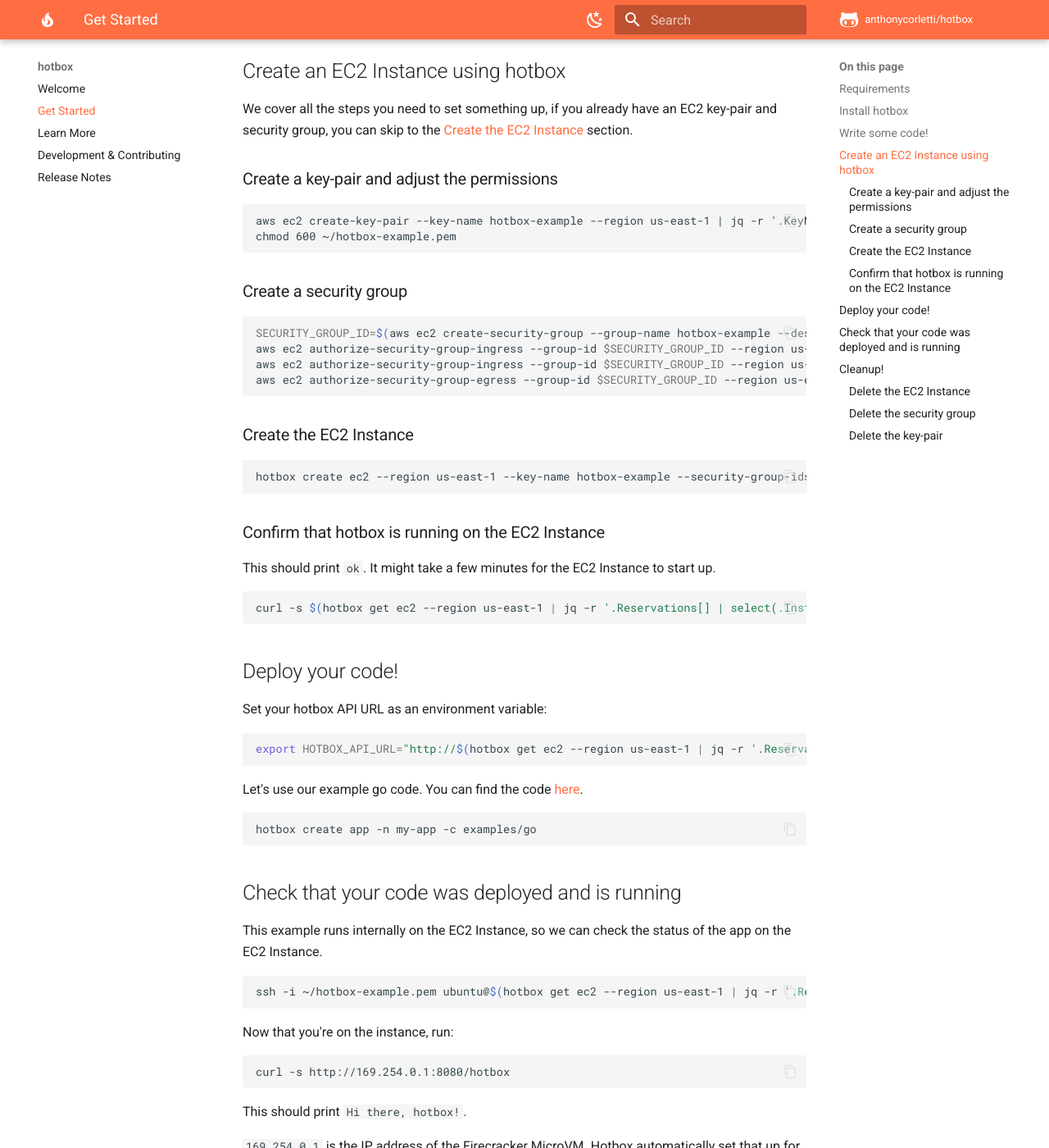
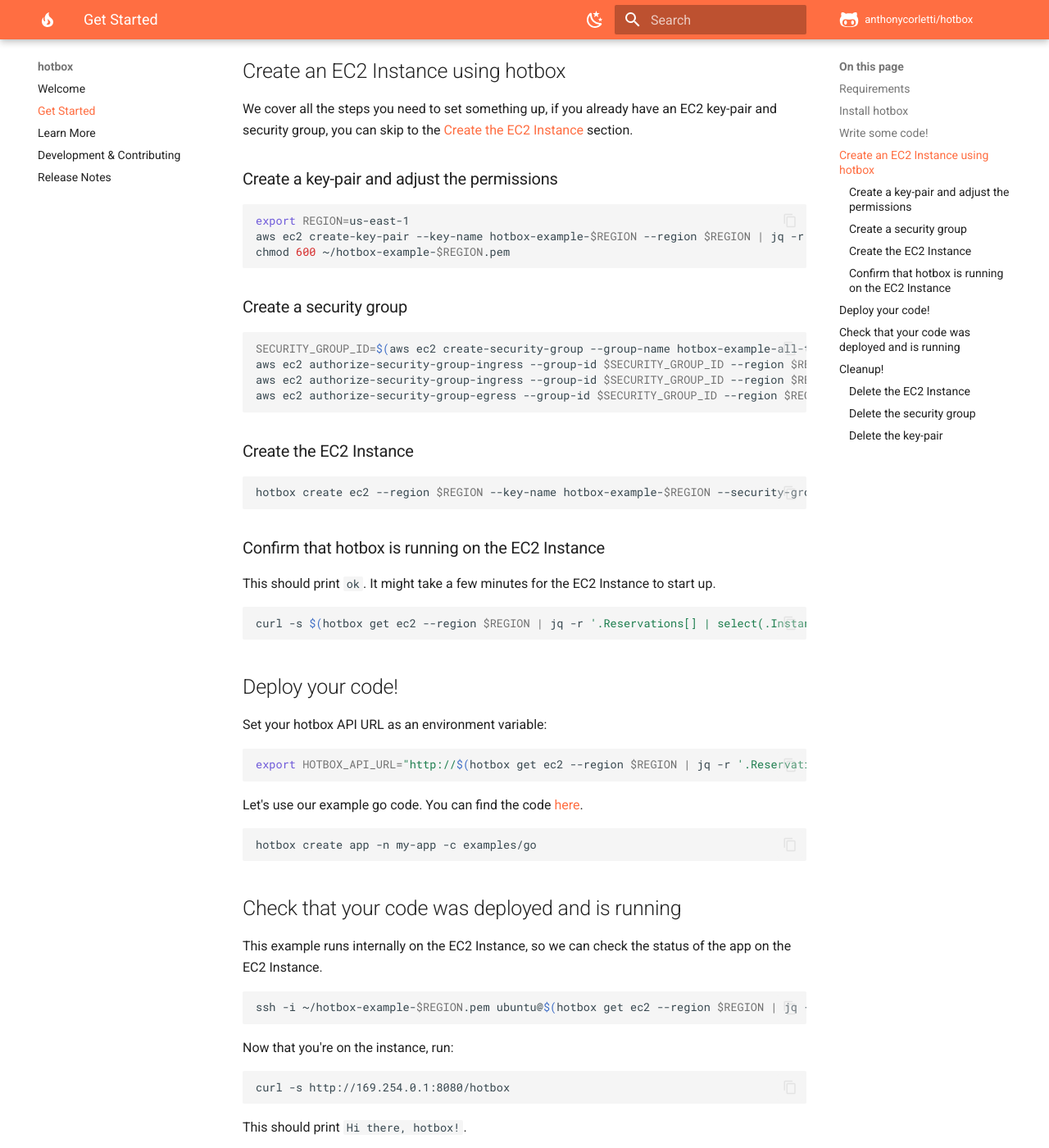
Before and after one commit to anthonycorletti/hotbox, an MkDocs documentation site: the page built from docs/get-started.md, in a window 1280 px wide and 1400 px high, scrolled down 998 px. Shown: the whole window at 82% size. Built offline with MkDocs 1.6.1 and Material for MkDocs 9.7.7, drawn with Linux system fonts in a browser that asks for light colours; comment, search, counter and statistics services are not loaded; some of the changed text lies outside the part shown.

Commit message:
docs/get-started.md

````diff
--- a/docs/get-started.md
+++ b/docs/get-started.md
@@ -46,24 +46,25 @@
 
 ### Create a key-pair and adjust the permissions
 
-```
-aws ec2 create-key-pair --key-name hotbox-example --region us-east-1 | jq -r '.KeyMaterial' > ~/hotbox-example.pem
-chmod 600 ~/hotbox-example.pem
+```bash
+export REGION=us-east-1
+aws ec2 create-key-pair --key-name hotbox-example-$REGION --region $REGION | jq -r '.KeyMaterial' > ~/hotbox-example-$REGION.pem
+chmod 600 ~/hotbox-example-$REGION.pem
 ```
 
 ### Create a security group
 
 ```bash
-SECURITY_GROUP_ID=$(aws ec2 create-security-group --group-name hotbox-example --description "All traffic allowed" --vpc-id $(aws ec2 describe-vpcs | jq -r '.Vpcs[] | select(.IsDefault) | .VpcId') --region us-east-1 | jq -r '.GroupId')
-aws ec2 authorize-security-group-ingress --group-id $SECURITY_GROUP_ID --region us-east-1 --protocol all --port all --cidr 0.0.0.0/0
-aws ec2 authorize-security-group-ingress --group-id $SECURITY_GROUP_ID --region us-east-1 --ip-permissions IpProtocol=-1,Ipv6Ranges='[{CidrIpv6=::/0}]'
-aws ec2 authorize-security-group-egress --group-id $SECURITY_GROUP_ID --region us-east-1 --ip-permissions IpProtocol=-1,Ipv6Ranges='[{CidrIpv6=::/0}]'
+SECURITY_GROUP_ID=$(aws ec2 create-security-group --group-name hotbox-example-all-traffic --description "All traffic allowed" --vpc-id $(aws ec2 describe-vpcs --region $REGION | jq -r '.Vpcs[] | select(.IsDefault) | .VpcId') --region $REGION | jq -r '.GroupId')
+aws ec2 authorize-security-group-ingress --group-id $SECURITY_GROUP_ID --region $REGION --protocol all --port all --cidr 0.0.0.0/0
+aws ec2 authorize-security-group-ingress --group-id $SECURITY_GROUP_ID --region $REGION --ip-permissions IpProtocol=-1,Ipv6Ranges='[{CidrIpv6=::/0}]'
+aws ec2 authorize-security-group-egress --group-id $SECURITY_GROUP_ID --region $REGION --ip-permissions IpProtocol=-1,Ipv6Ranges='[{CidrIpv6=::/0}]'
 ```
 
 ### Create the EC2 Instance
 
 ```bash
-hotbox create ec2 --region us-east-1 --key-name hotbox-example --security-group-ids $SECURITY_GROUP_ID
+hotbox create ec2 --region $REGION --key-name hotbox-example-$REGION --security-group-ids $SECURITY_GROUP_ID
 ```
 
 ### Confirm that hotbox is running on the EC2 Instance
@@ -71,7 +72,7 @@
 This should print `ok`. It might take a few minutes for the EC2 Instance to start up.
 
 ```bash
-curl -s $(hotbox get ec2 --region us-east-1 | jq -r '.Reservations[] | select(.Instances[] | .State.Name == "running") | .Instances[].PublicDnsName'):8088/api/v0/healthcheck | jq -r .message
+curl -s $(hotbox get ec2 --region $REGION | jq -r '.Reservations[] | select(.Instances[] | .State.Name == "running") | .Instances[].PublicDnsName'):8088/api/v0/healthcheck | jq -r .message
 ```
 
 ## Deploy your code!
@@ -79,7 +80,7 @@
 Set your hotbox API URL as an environment variable:
 
 ```bash
-export HOTBOX_API_URL="http://$(hotbox get ec2 --region us-east-1 | jq -r '.Reservations[] | select(.Instances[] | .State.Name == "running") | .Instances[].PublicDnsName'):8088/api/v0"
+export HOTBOX_API_URL="http://$(hotbox get ec2 --region $REGION | jq -r '.Reservations[] | select(.Instances[] | .State.Name == "running") | .Instances[].PublicDnsName'):8088/api/v0"
 ```
 
 Let's use our example go code. You can find the code [here](https://github.com/anthonycorletti/hotbox/blob/main/examples/go).
@@ -93,7 +94,7 @@
 This example runs internally on the EC2 Instance, so we can check the status of the app on the EC2 Instance.
 
 ```bash
-ssh -i ~/hotbox-example.pem ubuntu@$(hotbox get ec2 --region us-east-1 | jq -r '.Reservations[] | select(.Instances[] | .State.Name == "running") | .Instances[].PublicDnsName')
+ssh -i ~/hotbox-example-$REGION.pem ubuntu@$(hotbox get ec2 --region $REGION | jq -r '.Reservations[] | select(.Instances[] | .State.Name == "running") | .Instances[].PublicDnsName')
 ```
 
 Now that you're on the instance, run:
@@ -111,17 +112,17 @@
 ### Delete the EC2 Instance
 
 ```bash
-hotbox delete ec2 $(hotbox get ec2 --region us-east-1 | jq -r '.Reservations[0].Instances[0] | .InstanceId') --region us-east-1
+hotbox delete ec2 $(hotbox get ec2 --region $REGION | jq -r '.Reservations[0].Instances[0] | .InstanceId') --region $REGION
 ```
 
 ### Delete the security group
 
 ```bash
-aws ec2 delete-security-group --group-id $SECURITY_GROUP_ID --region us-east-1
+aws ec2 delete-security-group --group-id $SECURITY_GROUP_ID --region $REGION
 ```
 
 ### Delete the key-pair
 
 ```bash
-aws ec2 delete-key-pair --key-name hotbox-example --region us-east-1
+aws ec2 delete-key-pair --key-name hotbox-example-$REGION --region $REGION
 ```
````
Also changed, not shown: 4 other files.
